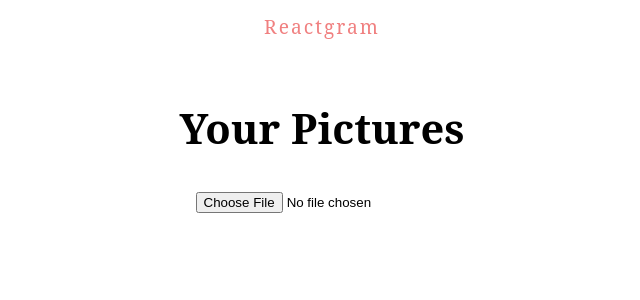
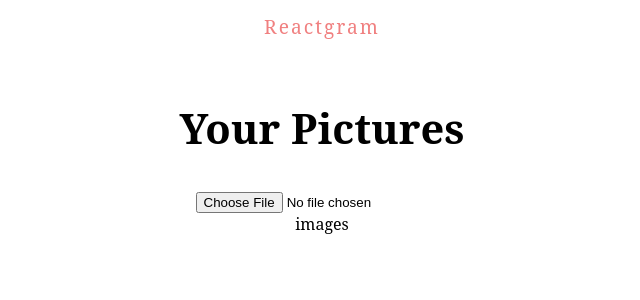
Before and after one commit to TuanNguyen1010/Reactgram, a React (Create React App) app: page / in a window 1280 px wide. Shown: the top 300 px of the page, without its empty margins (318-958 px from the left). Built offline with nearby package versions, Linux system fonts and the light colour scheme; no server answers; the database is empty.

Commit message:
Add: Firestore hooks

```diff
--- a/src/App.js
+++ b/src/App.js
@@ -2,12 +2,14 @@ import React from 'react';
 import './App.css';
 import Title from './components/Title'
 import UploadForm from './components/UploadForm';
+import ImageGrid from './components/ImageGrid';
 
 function App() {
   return (
     <div className="App">
       <Title/>
       <UploadForm/>
+      <ImageGrid/>
     </div>
   );
 }
--- /dev/null
+++ b/src/components/ImageGrid.js
@@ -0,0 +1,15 @@
+import React from 'react'
+import useFirestore from '../hooks/useFirestore'
+
+const ImageGrid = () => {
+  const { doc } = useFirestore('images')
+  console.log(doc)
+
+  return (
+    <div className='img-grid'>
+    images
+    </div>
+  )
+}
+
+export default ImageGrid
--- a/src/firebase/config.js
+++ b/src/firebase/config.js
@@ -15,7 +15,7 @@ var firebaseConfig = {
 firebase.initializeApp(firebaseConfig);
 
 const projectStorage = firebase.storage()
-const projectFilestore = firebase.firestore()
+const projectFirestore = firebase.firestore()
 const timestamp = firebase.firestore.FieldValue.serverTimestamp
 
-export {projectStorage, projectFilestore, timestamp}
+export {projectStorage, projectFirestore, timestamp}
--- /dev/null
+++ b/src/hooks/useFirestore.js
@@ -0,0 +1,24 @@
+import {useState, useEffect} from 'react'
+import {projectFirestore} from '../firebase/config'
+
+const useFirestore = (collection) => {
+  const [docs, setDocs] = useState([])
+
+  useEffect(() => {
+    const unsub = projectFirestore.collection(collection)
+    .orderBy('createdAt', 'desc')
+    .onSnapshot((snap) => {
+      let documents = []
+      snap.forEach( doc => {
+        documents.push({...doc.data(), id: doc.id})
+      })
+      setDocs(documents)
+    })
+    return () => unsub()
+  }, [collection])
+
+
+  return {docs}
+}
+
+export default useFirestore;
--- a/src/hooks/useStorage.js
+++ b/src/hooks/useStorage.js
@@ -1,5 +1,5 @@
 import {useState, useEffect} from 'react'
-import { projectStorage, projectFilestore, timestamp} from '../firebase/config'
+import { projectStorage, projectFirestore, timestamp} from '../firebase/config'
 
 const useStorage = (file) => {
   const [progress, setProgress] = useState(0)
@@ -8,7 +8,7 @@ const useStorage = (file) => {
 
   useEffect(() => {
     const storageRef = projectStorage.ref(file.name)
-    const collectionRef = projectFilestore.collection('images')
+    const collectionRef = projectFirestore.collection('images')
 
     storageRef.put(file).on('state_changed', (snap) => {
       let percentage = (snap.bytesTransferred / snap.totalBytes) * 100
```
